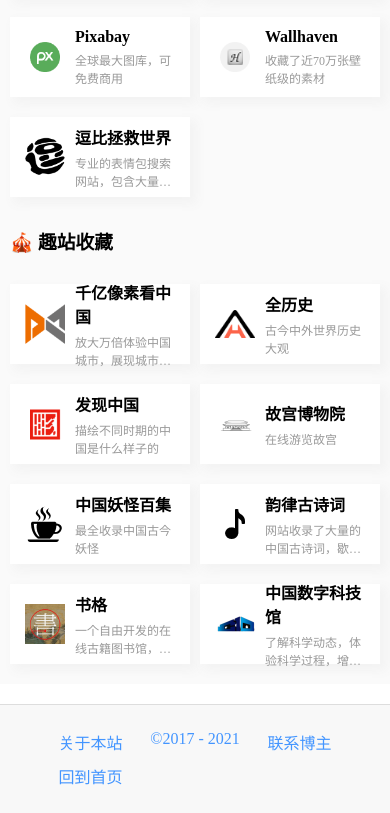
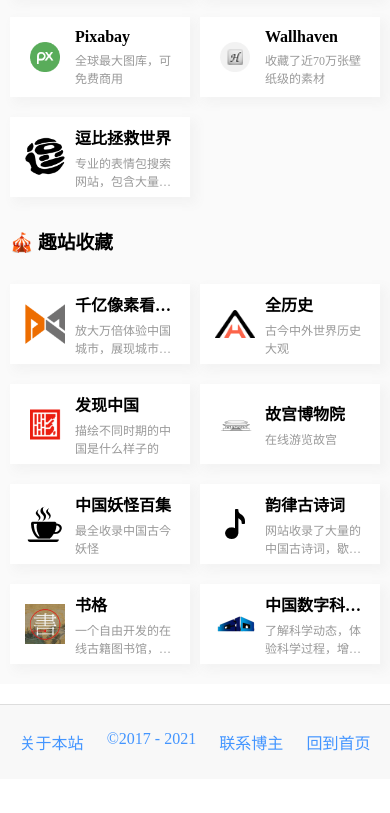
Before and after one commit to coderYuFengWei/coderYuFengWei.github.io, a plain HTML site: page common.html in a window 390 px wide. Shown: the part 1018-1831 px from the top of the page. After the commit the page ends 1797 px from the top, so only its background shows below. Drawn offline with Linux system fonts and the light colour scheme.

Commit message:
202111051921

```diff
--- a/css/index.less
+++ b/css/index.less
@@ -88,6 +88,12 @@
                 .site-desc {
                     h4 {
                         color: #000;
+                        word-break: break-all;
+                        text-overflow: ellipsis;
+                        overflow: hidden;
+                        display: -webkit-box;
+                        -webkit-line-clamp: 1;
+                        -webkit-box-orient: vertical;
                     }
 
                     p {
@@ -131,6 +137,7 @@
 @media only screen and (max-width: 768px) {
     .header {
         display: block;
+        padding: 15px 5%;
         .logo {
             text-align: center;
         }
@@ -143,6 +150,9 @@
     }
     .mian {
         padding: 0 10px;
+        .search-session{
+            margin: 30px 0;
+        }
         .site-box {
             display: flex;
             flex-wrap: wrap;
@@ -183,4 +193,9 @@
             }
         }
     }
+    .footer {
+        padding: 20px 5%;
+        p {
+        }
+    }
 }
```
Also changed, not shown: css/index.css.
